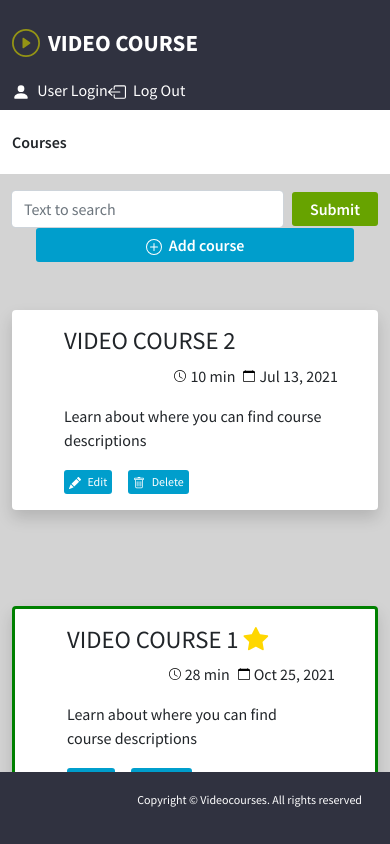
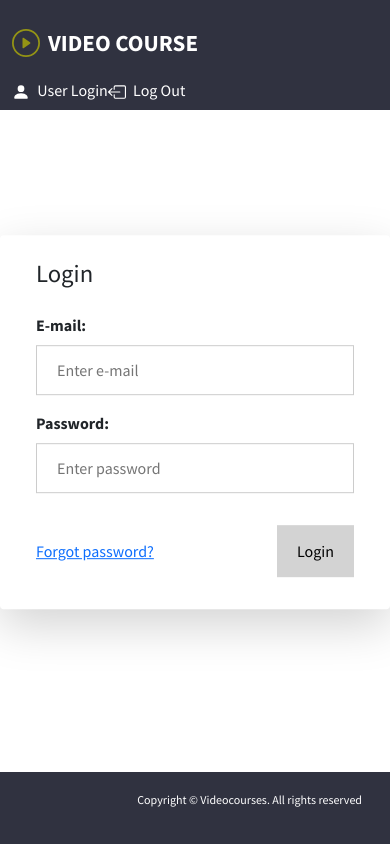
Before and after one commit to HalynaVelychko/Angular-Global, an Angular app: page /login in a window 390 px wide. Shown: the top 844 px of the page. Built offline with nearby package versions, Linux system fonts and the light colour scheme.

Commit message:
HW-5: added auth service, part 2

```diff
--- a/src/app/app.component.html
+++ b/src/app/app.component.html
@@ -1,4 +1,4 @@
 <app-header></app-header>
-<app-breadcrumbs></app-breadcrumbs>
-<app-courses-list></app-courses-list>
+<app-login *appIfAuthenticated="!isLogged"></app-login>
+<app-courses-list *appIfAuthenticated="isLogged"></app-courses-list>
 <app-footer></app-footer>
--- a/src/app/app.component.ts
+++ b/src/app/app.component.ts
@@ -1,10 +1,21 @@
-import { Component } from '@angular/core';
+import { AuthService } from './features/auth/login/services/auth.service';
+import { Component, OnInit } from '@angular/core';
 
 @Component({
   selector: 'app-root',
   templateUrl: './app.component.html',
   styleUrls: ['./app.component.scss'],
 })
-export class AppComponent {
+export class AppComponent implements OnInit {
+  isLogged: boolean = false;
 
+  constructor(private authService: AuthService) {
+
+  }
+
+  ngOnInit(): void {
+    this.authService.isAuthenticated().subscribe(logSuccess => {
+      this.isLogged = logSuccess;
+    })
+  }
 }
--- a/src/app/app.module.ts
+++ b/src/app/app.module.ts
@@ -1,3 +1,4 @@
+import { SharedModule } from '@shared';
 import { NgModule } from '@angular/core';
 import { BrowserModule } from '@angular/platform-browser';
 
@@ -16,6 +17,7 @@ import { AppComponent } from './app.component';
     CoursesModule,
     LoginModule,
     CoreModule,
+    SharedModule,
   ],
   providers: [],
   bootstrap: [AppComponent],
--- a/src/app/features/auth/login/components/login/login.component.html
+++ b/src/app/features/auth/login/components/login/login.component.html
@@ -1 +1,15 @@
-<p>login works!</p>
+<div class="row shadow-lg p-4 bg-white login-wrapper">
+  <h2 class="mb-4">Login</h2>
+  <form>
+    <div class="gx-0">
+      <label for="email"><b>E-mail:</b></label>
+      <input [(ngModel)]="email" id="email" type="email" placeholder="Enter e-mail" name="email" required>
+      <label for="password" class="mt-2"><b>Password:</b></label>
+      <input [(ngModel)]="password" id="password" type="password" placeholder="Enter password" name="password" required>
+    </div>
+    <div class="login-btn-container mt-3">
+      <a class="forgot-password" href="#">Forgot password?</a>
+      <button type="submit" (click)="onSignIn()">Login</button>
+    </div>
+  </form>
+</div>
--- a/src/app/features/auth/login/components/login/login.component.scss
+++ b/src/app/features/auth/login/components/login/login.component.scss
@@ -0,0 +1,39 @@
+.login-wrapper {
+  width: 600px;
+  height: auto;
+  margin: 0;
+  border-radius: 0.25rem;
+  position: absolute;
+  top: 50%;
+  left: 50%;
+  transform: translate(-50%, -50%);
+}
+input[type=email], input[type=password] {
+  width: 100%;
+  padding: 12px 20px;
+  margin: 8px 0;
+  display: inline-block;
+  border: 1px solid #ccc;
+  box-sizing: border-box;
+}
+
+button {
+  background-color: lightgray;
+  color: black;
+  padding: 14px 20px;
+  margin: 8px 0;
+  border: none;
+  cursor: pointer;
+}
+
+.login-btn-container {
+  display: flex;
+  justify-content: space-between;
+  align-items: center;
+}
+
+@media only screen and (max-width: 480px) {
+  .login-wrapper {
+    width: 100%;
+  }
+}
--- a/src/app/features/auth/login/components/login/login.component.ts
+++ b/src/app/features/auth/login/components/login/login.component.ts
@@ -1,4 +1,5 @@
 import { Component } from '@angular/core';
+import { AuthService } from '../../services/auth.service';
 
 @Component({
   selector: 'app-login',
@@ -6,5 +7,13 @@ import { Component } from '@angular/core';
   styleUrls: ['./login.component.scss'],
 })
 export class LoginComponent {
+  email!: string;
+  password!: string;
 
+  constructor(private authService: AuthService) { }
+
+  onSignIn(): void {
+    this.authService.signIn(this.email, this.password);
+    console.log('Logged in successfully')
+  }
 }
--- a/src/app/features/auth/login/login.module.ts
+++ b/src/app/features/auth/login/login.module.ts
@@ -1,3 +1,4 @@
+import { FormsModule } from '@angular/forms';
 import { NgModule } from '@angular/core';
 import { SharedModule } from '@shared';
 import { LoginComponent } from './components';
@@ -10,6 +11,7 @@ import { LoginComponent } from './components';
   ],
   imports: [
     SharedModule,
+    FormsModule,
   ],
   exports: [
     LoginComponent,
--- /dev/null
+++ b/src/app/features/auth/login/services/auth.service.ts
@@ -0,0 +1,44 @@
+import { Injectable } from '@angular/core';
+import { Observable, Subject } from 'rxjs';
+
+@Injectable({
+  providedIn: 'root',
+})
+export class AuthService {
+  credentials = {
+    email: 'test@gmail.com',
+    password: 'test78',
+  }
+  private logger = new Subject<boolean>();
+  private loggedIn = false;
+
+  constructor() {}
+
+  isAuthenticated(): Observable<boolean> {
+    return this.logger.asObservable();
+  }
+
+  signIn(email: string, password: string): void {
+    if(this.credentials.email === email && this.credentials.password === password) {
+      localStorage.setItem('isAuthenticated',  'true');
+      this.loggedIn = true;
+      this.logger.next(this.loggedIn);
+
+      console.log('setItem')
+    } else {
+      localStorage.removeItem('isAuthenticated');
+      this.loggedIn = false;
+      this.logger.next(this.loggedIn);
+
+      console.log('removeItem')
+    }
+  }
+
+  signOut(): void {
+    localStorage.removeItem('isAuthenticated');
+  }
+
+  getUserInfo(): string {
+    return 'test@gmail.com';
+  }
+}
--- a/src/app/features/courses/components/courses-list/courses-list.component.html
+++ b/src/app/features/courses/components/courses-list/courses-list.component.html
@@ -1,3 +1,4 @@
+<app-breadcrumbs></app-breadcrumbs>
 <main class="courses__wrapper">
   <div class="container">
     <div class="row d-flex align-items-center justify-content-between">
--- a/src/app/features/courses/courses.module.ts
+++ b/src/app/features/courses/courses.module.ts
@@ -1,3 +1,4 @@
+import { CoreModule } from './../../core/core.module';
 import { NgModule } from '@angular/core';
 import { FormsModule } from '@angular/forms';
 
@@ -17,6 +18,7 @@ import { CoursesListComponent, CourseItemComponent, CoursesSerachComponent, Cour
   imports: [
     SharedModule,
     FormsModule,
+    CoreModule,
   ],
   exports: [
     CoursesListComponent,
--- /dev/null
+++ b/src/app/shared/directives/if-authenticated.directive.ts
@@ -0,0 +1,19 @@
+import { Directive, Input, TemplateRef, ViewContainerRef } from '@angular/core';
+
+@Directive({
+  selector: '[appIfAuthenticated]',
+})
+export class IfAuthenticatedDirective {
+
+  constructor(private templateRef: TemplateRef<any>,
+    private viewContainer: ViewContainerRef) {}
+
+  @Input()
+  set appIfAuthenticated(condition: boolean) {
+    if (condition) {
+      this.viewContainer.createEmbeddedView(this.templateRef)
+    } else {
+      this.viewContainer.clear();
+    }
+  }
+}
--- a/src/app/shared/shared.module.ts
+++ b/src/app/shared/shared.module.ts
@@ -8,6 +8,7 @@ import { BorderDirective } from './directives/border.directive';
 import { DurationPipe } from './pipes/duration.pipe';
 import { OrderByPipe } from './pipes/order-by.pipe';
 import { FilterPipe } from './pipes/filter.pipe';
+import { IfAuthenticatedDirective } from './directives/if-authenticated.directive';
 
 
 @NgModule({
@@ -17,6 +18,7 @@ import { FilterPipe } from './pipes/filter.pipe';
     DurationPipe,
     OrderByPipe,
     FilterPipe,
+    IfAuthenticatedDirective,
   ],
   imports: [
     CommonModule,
@@ -30,6 +32,7 @@ import { FilterPipe } from './pipes/filter.pipe';
     DurationPipe,
     OrderByPipe,
     FilterPipe,
+    IfAuthenticatedDirective,
   ],
 })
 export class SharedModule { }
```
Also changed, not shown: 2 other files (tests, documents, lock files or other folders).
